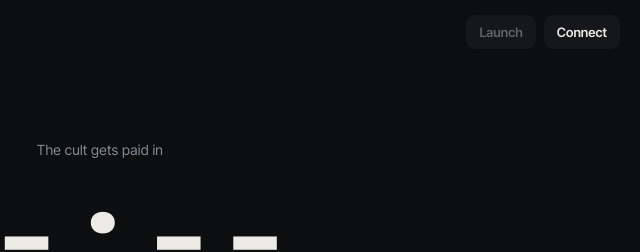
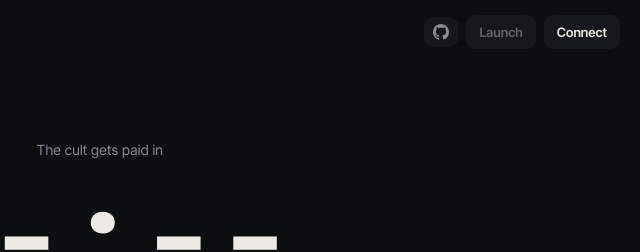
Before and after one commit to frozzhub/cult, a website: page public/index.html in a window 1280 px wide. Shown: the top 252 px of the page, 540-1180 px from the left. Drawn offline with Linux system fonts and the light colour scheme; no server answers.

Commit message:
Header: GitHub button linking the public repo
Co-Authored-By: Claude Opus 5.5 <noreply@anthropic.com>

```diff
--- a/public/index.html
+++ b/public/index.html
@@ -35,6 +35,7 @@
       <button data-tab="drops">Payouts</button>
     </nav>
     <div class="hbtns">
+      <a class="btn small icon" href="https://github.com/frozzhub/cult" target="_blank" rel="noopener" aria-label="CULT on GitHub" title="Open source on GitHub"><svg viewBox="0 0 16 16" width="16" height="16" aria-hidden="true"><path fill="currentColor" d="M8 0C3.58 0 0 3.58 0 8c0 3.54 2.29 6.53 5.47 7.59.4.07.55-.17.55-.38 0-.19-.01-.82-.01-1.49-2.01.37-2.53-.49-2.69-.94-.09-.23-.48-.94-.82-1.13-.28-.15-.68-.52-.01-.53.63-.01 1.08.58 1.23.82.72 1.21 1.87.87 2.33.66.07-.52.28-.87.51-1.07-1.78-.2-3.64-.89-3.64-3.95 0-.87.31-1.59.82-2.15-.08-.2-.36-1.02.08-2.12 0 0 .67-.21 2.2.82.64-.18 1.32-.27 2-.27.68 0 1.36.09 2 .27 1.53-1.04 2.2-.82 2.2-.82.44 1.1.16 1.92.08 2.12.51.56.82 1.27.82 2.15 0 3.07-1.87 3.75-3.65 3.95.29.25.54.73.54 1.48 0 1.07-.01 1.93-.01 2.2 0 .21.15.46.55.38A8.013 8.013 0 0016 8c0-4.42-3.58-8-8-8z"/></svg></a>
       <button class="btn small soon" id="launchBtn" type="button" aria-disabled="true" data-tip="Coming soon">Launch</button>
       <button class="btn small" id="walletBtn">Connect</button>
     </div>
--- a/public/style.css
+++ b/public/style.css
@@ -38,6 +38,9 @@ nav.tabs button.on { color: var(--text); background: var(--surface); }
 .btn.accent { background: var(--accent); color: #fff; }
 .btn.accent:hover { background: #1f66b5; }
 .btn.small { padding: 7px 13px; font-size: 13px; border-radius: 9px; }
+.btn.small.icon { padding: 7px 9px; color: var(--muted); }
+.btn.small.icon:hover { color: var(--text); }
+.btn.small.icon svg { display: block; }
 .btn:disabled { opacity: .45; cursor: default; }
 
 /* header buttons: Launch (not built yet: shaded, says so on hover/tap) + Connect */
```
